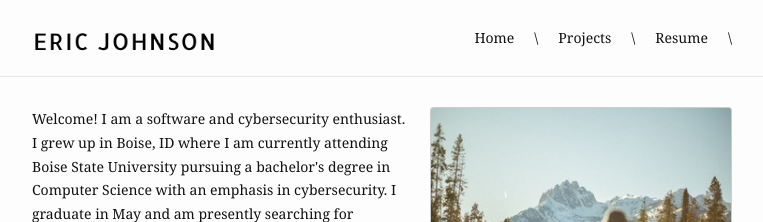
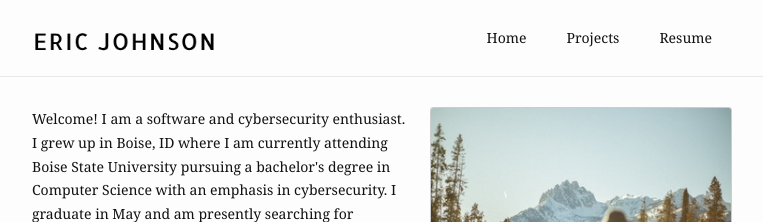
Before and after one commit to eboi1/eboi1.github.io, a Jekyll site: the page built from index.md, in a window 1280 px wide. Shown: the top 222 px of the page, without its empty margins (258-1021 px from the left). Built offline with Jekyll 4.4.1, drawn with Linux system fonts in a browser that asks for light colours.

Commit message:
header bug fix and swap project order

```diff
--- a/_config.yml
+++ b/_config.yml
@@ -33,13 +33,13 @@ footer:
 collections:
   projects:
     output: true
+  personal:
+    output: true
+    permalink: /projects/personal/:title
+    parent: projects
   academic:
     output: true
     permalink: /projects/academic/:title
-    parent: projects
-  personal:
-    output: true
-    permalink: /projects/personal/:title
     parent: projects
 collections_dir: collections
 
--- a/_includes/header.html
+++ b/_includes/header.html
@@ -17,7 +17,7 @@
             <div class="menu-page">
               <a class="page-link" href="{{ page_link }}">{{ page.name }}</a>
             </div>
-\        {% endfor %}
+          {% endfor %}
       </div>
     </nav>
   </div>
```
